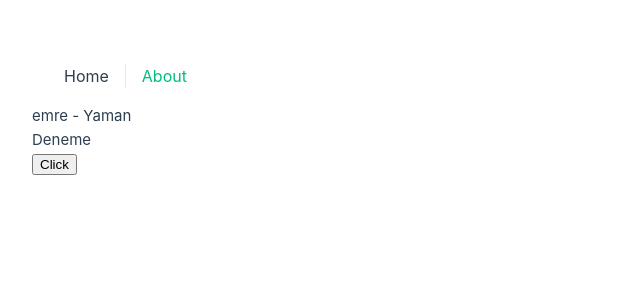
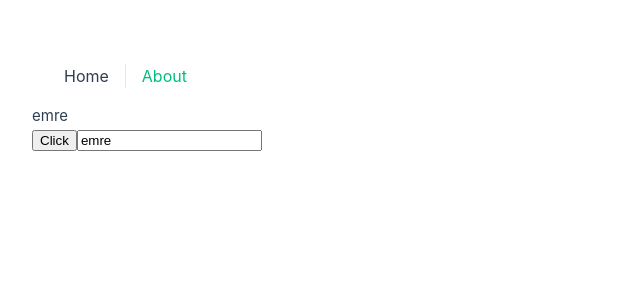
Before and after one commit to EmreYamanYazilim/vue, a Vue app in the folder btk/Composition-Api/: page / in a window 1280 px wide. Shown: the top 300 px of the page, without its empty margins (0-640 px from the left). Built offline with nearby package versions, Linux system fonts and the light colour scheme.

Commit message:
ref Değişken

```diff
--- a/btk/Composition-Api/src/views/HomeView.vue
+++ b/btk/Composition-Api/src/views/HomeView.vue
@@ -1,9 +1,8 @@
 <template>
 <div>
-  <p>{{ name }} - {{ surname }}</p>
-  <p ref="info">Deneme</p>  <!-- bize p tagıyla beraber deneme yazsının getirir -->
+  <p>{{ name }}</p>
   <button @click="clicked" ref="info">Click</button> <!-- btn ile alakalı olan eventleri özellikleri bana getirir -->
-
+  <input type="text" v-model="name"> <!-- yine aynı şekilde input içindede click yaptığımda yazıyı değiştirebiliyoruz-->
 </div>
 </template>
 
@@ -14,15 +13,14 @@ export default {
   name: "HomeView",
   components: {},
   setup() {
-    let name = "emre";
-    let surname = "Yaman";
-    // aynı şekilde bir methodda kullanabilioruz  const olarak methodu belirleyerek
+    let name = ref("emre");
     const clicked = () => {
-      console.log(info, info.value);
-      // info ile  bana bir obje döndürüyor  obje içinde direk null olduğunuda görebiliriz  info value direk null döndürüyor
+      name.value ="Senior Developer Emre YAMAN"; // veriyi dğeiştirmek istediğimizde  ve yukarıda göstermek istedğimide değşkene tanımlarken ref parantezinde tanımlayarak yukarıda göstermemiz içinde turn içinde değişkenin adını veriyoruz  akabinde değiştirmek istediğimiz dğeişkeni  clicked fn içinde name.value ="" yazarak değiştirmek istediğimiz değeri ekliyoruz  böylelikle button tıklandığında değişecek
+      console.log(name, name.value);
+
+
     }
-    const info = ref(null)// varsayılan boş olarak belirkedim
-    return{name,surname,clicked,info} //  constun altında olacak   değişkenlerimöizi burdan alarak yukarıda gösterebiliyoruz
+    return{name,clicked,} //  constun altında olacak   değişkenlerimöizi burdan alarak yukarıda gösterebiliyoruz
 // data return yerine setup içinde değişkenlerimizi belirterek kullanabiliyoruz
   }
 }
```
